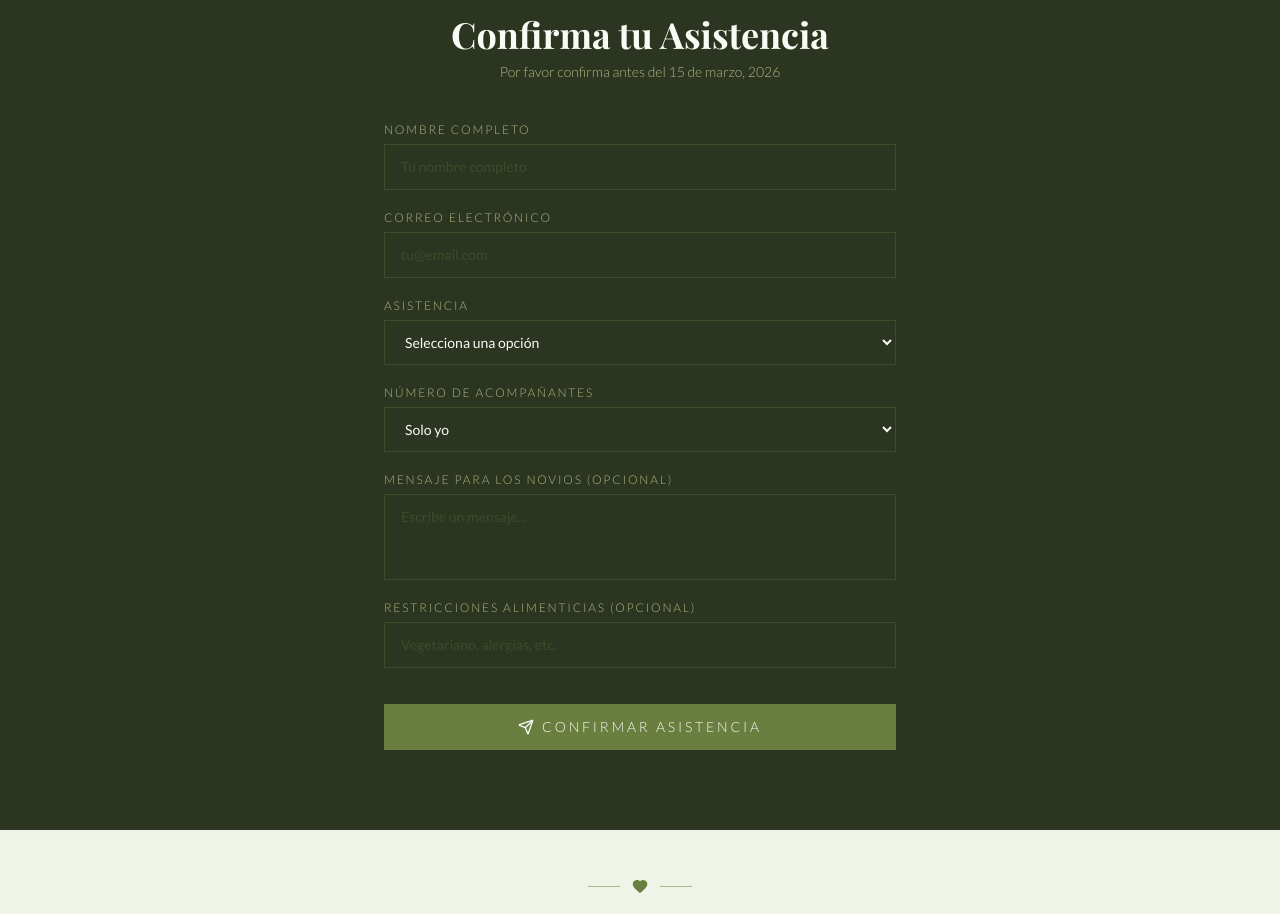
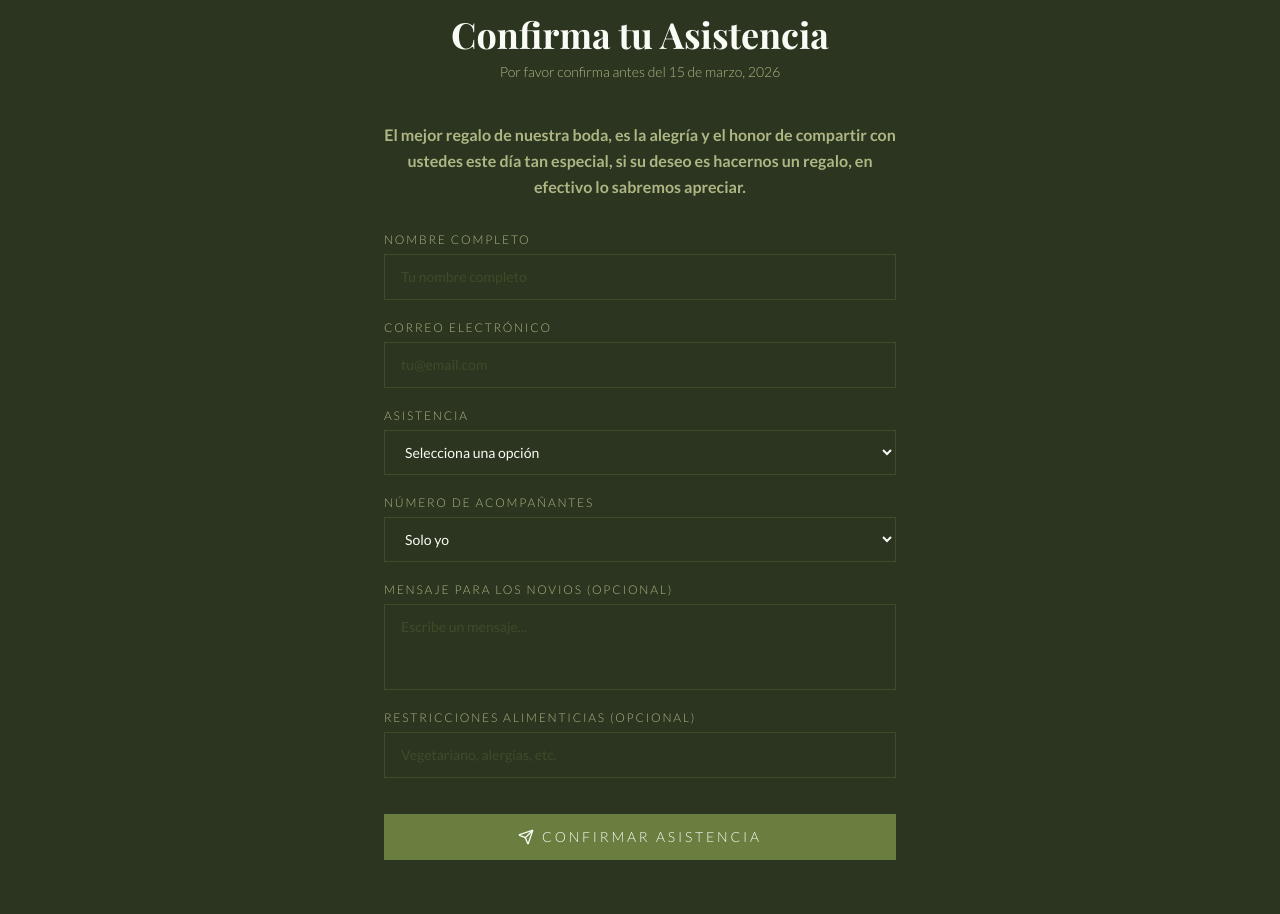
Before and after one commit to Leviathanthebug/Boda, a Next.js app: page / in a window 1280 px wide. Shown: the part 3540-4454 px from the top of the page. Built offline with nearby package versions, Linux system fonts and the light colour scheme; a web font is replaced by a local one.

Commit message:
corregido

```diff
--- a/app/globals.css
+++ b/app/globals.css
@@ -10,7 +10,7 @@
   --card-foreground: #2c3520;
   --popover: #f9fbf5;
   --popover-foreground: #2c3520;
-  --primary: #ffffff;
+  --primary: #519A66;
   --primary-foreground: #f9fbf5;
   --secondary: #eef4e8;
   --secondary-foreground: #3a4a2e;
--- a/components/wedding/rsvp-section.tsx
+++ b/components/wedding/rsvp-section.tsx
@@ -73,6 +73,14 @@ export function RsvpSection() {
           </h2>
           <p className="text-sm font-light text-gold-light">
             Por favor confirma antes del 15 de marzo, 2026
+          </p>
+        </div>
+
+        {/* Nueva sección de texto */}
+        <div className="mb-8 text-center">
+          <p style={{ fontWeight: 'bold' }} className="text-base font-light leading-relaxed text-gold-light">
+           El mejor regalo de nuestra boda, es la alegría y el honor de compartir con ustedes este día tan especial, si su deseo es hacernos un regalo, en efectivo lo sabremos apreciar.
+
           </p>
         </div>
 
```
